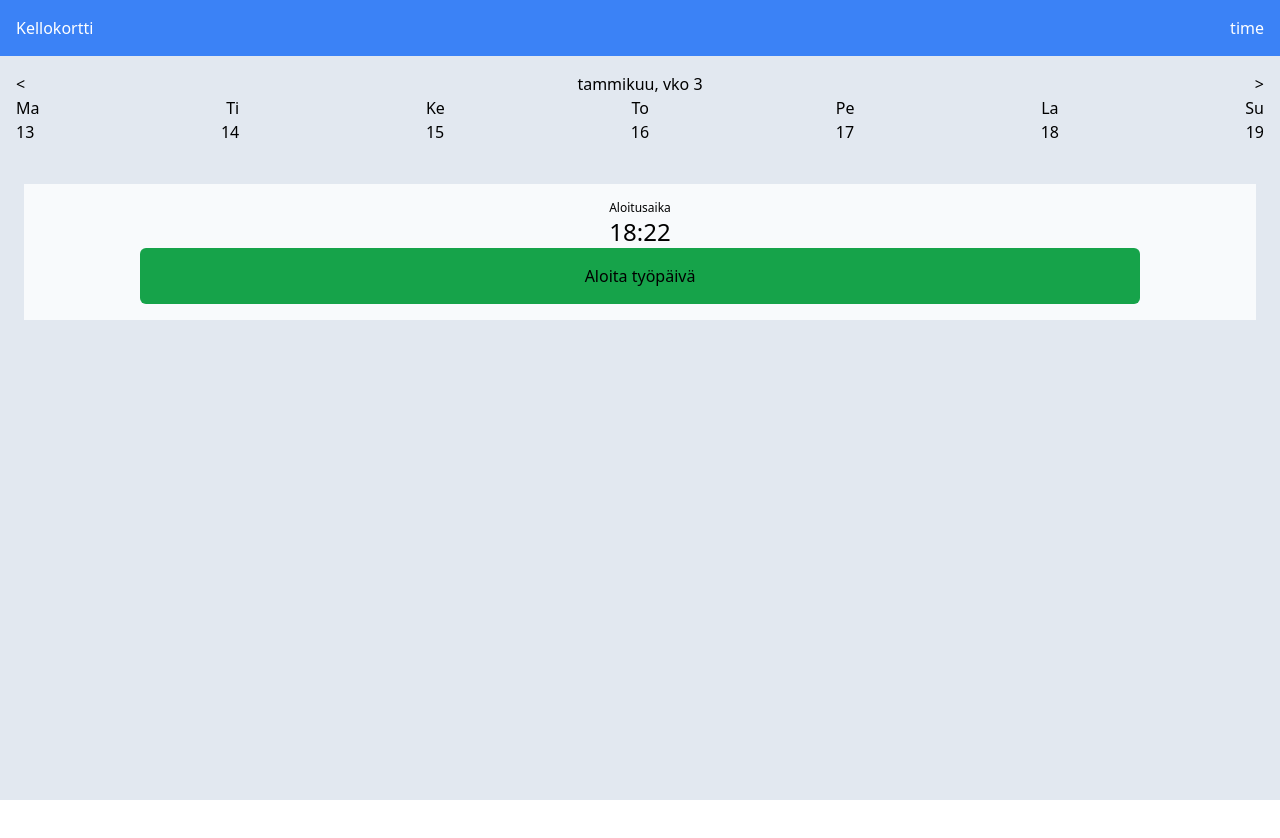
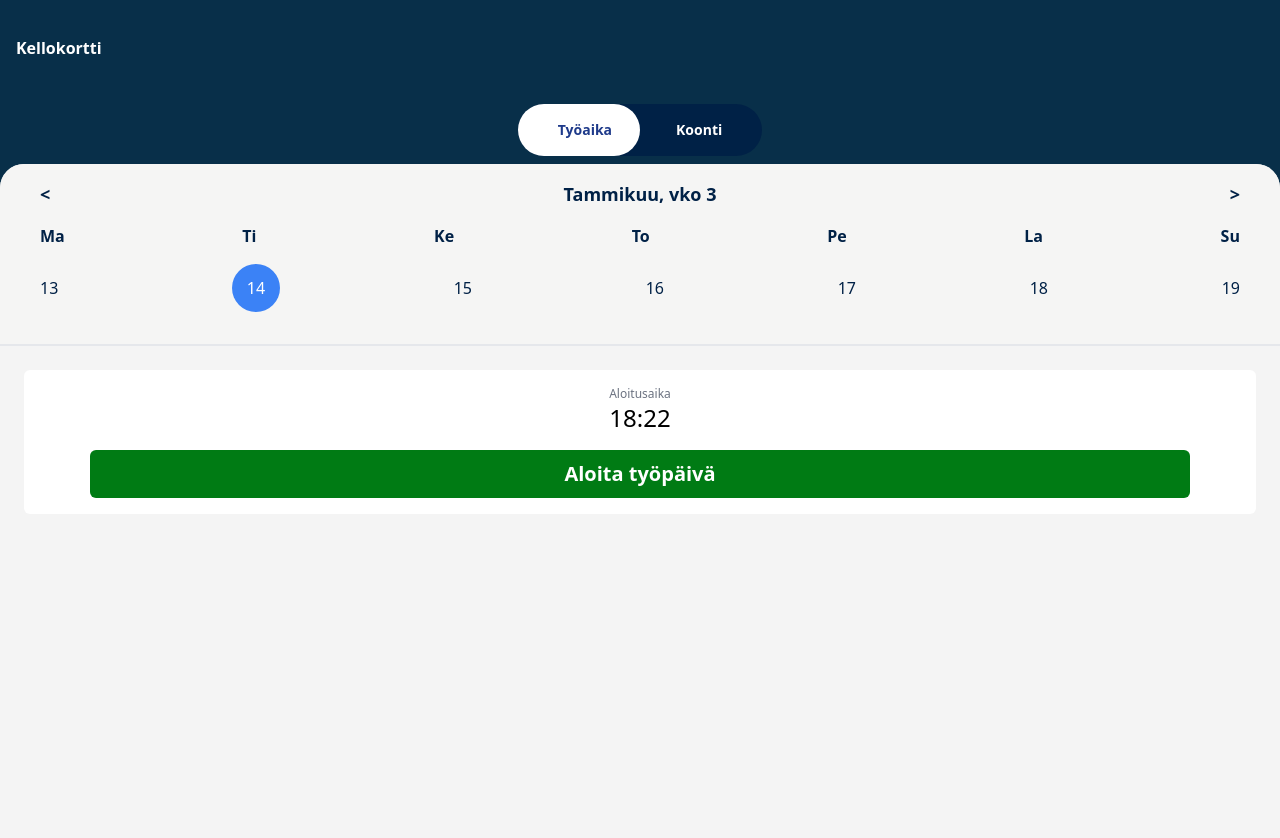
Before and after one commit to SanteriMertakorpi/Vork_ennakko, a React (Create React App) app: page / in a window 1280 px wide. Shown: the top 838 px of the page. Before the commit the page ends 800 px from the top, so only its background shows below. Built offline with nearby package versions, Linux system fonts and the light colour scheme.

Commit message:
added navbar. Some styling on other components

```diff
--- a/src/components/calendar.js
+++ b/src/components/calendar.js
@@ -13,18 +13,19 @@ const getWeek = (startDate) => {
 const getCurrentWeekStart = () => {
   const now = new Date();
   const day = now.getDay();
-  const diff = now.getDate() - day + (day === 0 ? -6 : 1); // adjust when day is sunday
+  const diff = now.getDate() - day + (day === 0 ? -6 : 1);
   return new Date(now.setDate(diff));
 };
 
 const getWeekNumber = (date) => {
   const firstDayOfYear = new Date(date.getFullYear(), 0, 1);
   const pastDaysOfYear = (date - firstDayOfYear) / 86400000;
-  return Math.ceil((pastDaysOfYear + firstDayOfYear.getDay() + 1) / 7);
+  return Math.ceil((pastDaysOfYear + firstDayOfYear.getDay() + 1) / 7) === 53 ? 1: Math.ceil((pastDaysOfYear + firstDayOfYear.getDay() + 1) / 7);
 };
 
 const Calendar = () => {
   const [currentWeekStart, setCurrentWeekStart] = useState(getCurrentWeekStart());
+  const currentDay = new Date().getDate();
 
   const nextWeek = () => {
     setCurrentWeekStart(new Date(currentWeekStart.setDate(currentWeekStart.getDate() + 7)));
@@ -35,27 +36,29 @@ const Calendar = () => {
   };
 
   const currentWeek = getWeek(currentWeekStart);
-  const monthName = currentWeekStart.toLocaleString('fi-FI', { month: 'long' });
+  const monthName = currentWeekStart.toLocaleString('fi-FI', { month: 'long' }).charAt(0).toUpperCase() + currentWeekStart.toLocaleString('fi-FI', { month: 'long' }).slice(1);
   const weekNumber = getWeekNumber(currentWeekStart);
   const dayNames = ['Ma', 'Ti', 'Ke', 'To', 'Pe', 'La', 'Su'];
   const dayNumbers = currentWeek.map(date => date.getDate());
 
   return (
-    <div className="p-4 rounded-sm">
-      <div className="flex justify-between items-center">
-        <button onClick={prevWeek}>&lt;</button>
-        <h3>{monthName}, vko {weekNumber}</h3>
-        <button onClick={nextWeek}>&gt;</button>
+    <div className="p-4 rounded-t-3xl bg-stone-100 border-b-2">
+      <div className="flex justify-between items-center mb-4 pl-6 pr-6 text-navbarbackground">
+        <button onClick={prevWeek} className="font-extrabold text-lg">&lt;</button>
+        <h3 className="text-lg font-semibold">{monthName}, vko {weekNumber}</h3>
+        <button onClick={nextWeek} className="font-extrabold text-lg">&gt;</button>
       </div>
       <div>
-        <div className="flex justify-between items-center">
+        <div className="flex justify-between items-center mb-4 pl-6 pr-6 text-navbarbackground font-bold">
           {dayNames.map((day, index) => (
             <div key={index}>{day}</div>
           ))}
         </div>
-        <div className="flex justify-between items-center">
+        <div className="flex justify-between items-center mb-4 pl-6 pr-6 text-navbarbackground">
           {dayNumbers.map((day, index) => (
-            <div key={index}>{day}</div>
+            <div key={index} className={day === currentDay ? "bg-blue-500 text-white rounded-full w-12 h-12 flex items-center justify-center" : ""}>
+              {day}
+            </div>
           ))}
         </div>
       </div>
--- a/src/components/header.js
+++ b/src/components/header.js
@@ -1,9 +1,15 @@
 import React from "react";
+import Navbar from "./navbar";
 const Header = () => {
     return(
-        <div className="flex justify-between items-center p-4 bg-blue-500 text-white">
-            <h2 >Kellokortti</h2>
-            <p>time</p>
+        <div className="bg-sky-950">
+            <div className="flex justify-between items-center p-4 text-white min-h-24">
+
+                <h2 className="font-bold">Kellokortti</h2>
+
+
+            </div>
+            <Navbar />
         </div>
 
     )
--- a/src/components/main.js
+++ b/src/components/main.js
@@ -5,10 +5,13 @@ import StartDWorkDay from "./startWorkDay";
 
 const Main = () => {
     return(
-        <div className="bg-slate-200 min-h-screen">
+        <div className="bg-sky-950 min-h-screen">
             <Header />
-            <Calendar />
-            <StartDWorkDay />
+            <div className="bg-mainbackground  rounded-t-3xl min-h-screen">
+                <Calendar />
+                <StartDWorkDay />
+            </div>
+
         </div>
 
     )
--- /dev/null
+++ b/src/components/navbar.js
@@ -0,0 +1,40 @@
+import React, {useState} from "react";
+const Navbar = () => {
+    const [activeTab, setActivetab] = useState("tyoaika");
+
+    const tabs = [
+        {id: "tyoaika", label: "Työaika"},
+        {id: "koonti", label: "Koonti"}
+    ];
+
+    const getTabPositions = (tabId) => {
+        return tabs.findIndex((tab) => tab.id === tabId);
+    };
+
+    return(
+        <div className="relative flex justify-center items-center bg-navbarbackground p-2 rounded-full w-fit mx-auto my-2">
+            <div className="absolute top-0 left-0 h-full bg-white rounded-full transition-all duration-300"
+            style={{
+                width: `${100 / tabs.length}%`,
+                transform: `translateX(${getTabPositions(activeTab) * 100}%)`
+            }}
+            ></div>
+            {tabs.map((tab) => (
+                <button
+                    key={tab.id}
+                    onClick={() => setActivetab(tab.id)}
+                    className={`relative z-10 px-8 py-2 rounded-full text-sm font-bold transition-colors duration-300
+                        ${
+                            activeTab === tab.id
+                            ? "text-blue-900"
+                            : "text-white hover:text-gray-300"
+                        }
+                    `}
+                >
+                    {tab.label}
+                </button>
+            ))}
+        </div>
+    );
+};
+export default Navbar;
--- a/src/components/startWorkDay.js
+++ b/src/components/startWorkDay.js
@@ -38,24 +38,24 @@ const StartDWorkDay = () => {
         <div>
 
 
-            <div className="grid grid-cols-1 gap-4 bg-slate-50 m-6">
+            <div className="grid grid-cols-1 gap-4 bg-white m-6 rounded-md">
                 <div className="grid justify-items-center p-4">
-                    <p className="text-xs">Työmaalle kirjautuminen</p>
+                    <p className="text-xs text-gray-500">Työmaalle kirjautuminen</p>
                     <p className="text-2xl">{showTime}</p>
-                    <button className="w-5/6 h-14 rounded-md bg-green-600">
+                    <button className="w-5/6 h-14 rounded-md bg-green-600 font-semibold text-white">
                         Kirjaudu työmaalle
                     </button>
                 </div>
 
             </div>
-            <div className="grid grid-cols-1 gap-4 bg-slate-50 m-6">
+            <div className="grid grid-cols-1 gap-4 bg-white m-6 rounded-md">
                 <div className="grid justify-items-center p-4">
                     <p className="text-xs">Työaika</p>
 
                     <p className="text-xl">{formatTime(elapsedTime)}</p>
                     <div className="flex justify-between w-5/6">
                         <button
-                        className="w-1/2 h-14 rounded-md bg-yellow-600 mr-2"
+                        className="w-1/2 h-10 rounded-md bg-white mr-2 my-2 border-2 font-semibold"
                         onClick={() => {
                                 setIsPaused(!isPaused);
                                 if (!isPaused) {
@@ -66,7 +66,7 @@ const StartDWorkDay = () => {
                             {isPaused ? "Jatka" : "Tauko"}
                         </button>
                         <button
-                            className="w-1/2 h-14 rounded-md bg-red-600"
+                            className="w-1/2 h-10 rounded-md bg-red-600 my-2 text-white font-semibold"
                             onClick={() => {
                                 setStartWorkDay(false);
                                 setElapsedTime(0);
@@ -83,12 +83,12 @@ const StartDWorkDay = () => {
   }
 
   return (
-    <div className="grid grid-cols-1 gap-4 bg-slate-50 m-6">
+    <div className="grid grid-cols-1 gap-4 bg-white m-6 rounded-md">
       <div className="grid justify-items-center p-4">
-        <p className="text-xs">Aloitusaika</p>
+        <p className="text-xs text-gray-500">Aloitusaika</p>
         <p className="text-2xl">{showTime}</p>
         <button
-          className="w-5/6 h-14 rounded-md bg-green-600"
+          className="mt-4 w-11/12 h-12 rounded-md bg-startbutton text-white text-xl font-semibold"
           onClick={() => {
             setStartWorkDay(true);
             setStartTime(new Date());
--- a/tailwind.config.js
+++ b/tailwind.config.js
@@ -2,7 +2,14 @@
 module.exports = {
   content: ["./src/**/*.{jsx,js}"],
   theme: {
-    extend: {},
+    extend: {
+      colors: {
+        'mainbackground': '#f4f4f4',
+        'startbutton': '#007b14',
+        'navbarbackground': '#002146'
+      }
+    }
+
   },
   plugins: [],
 }
```
